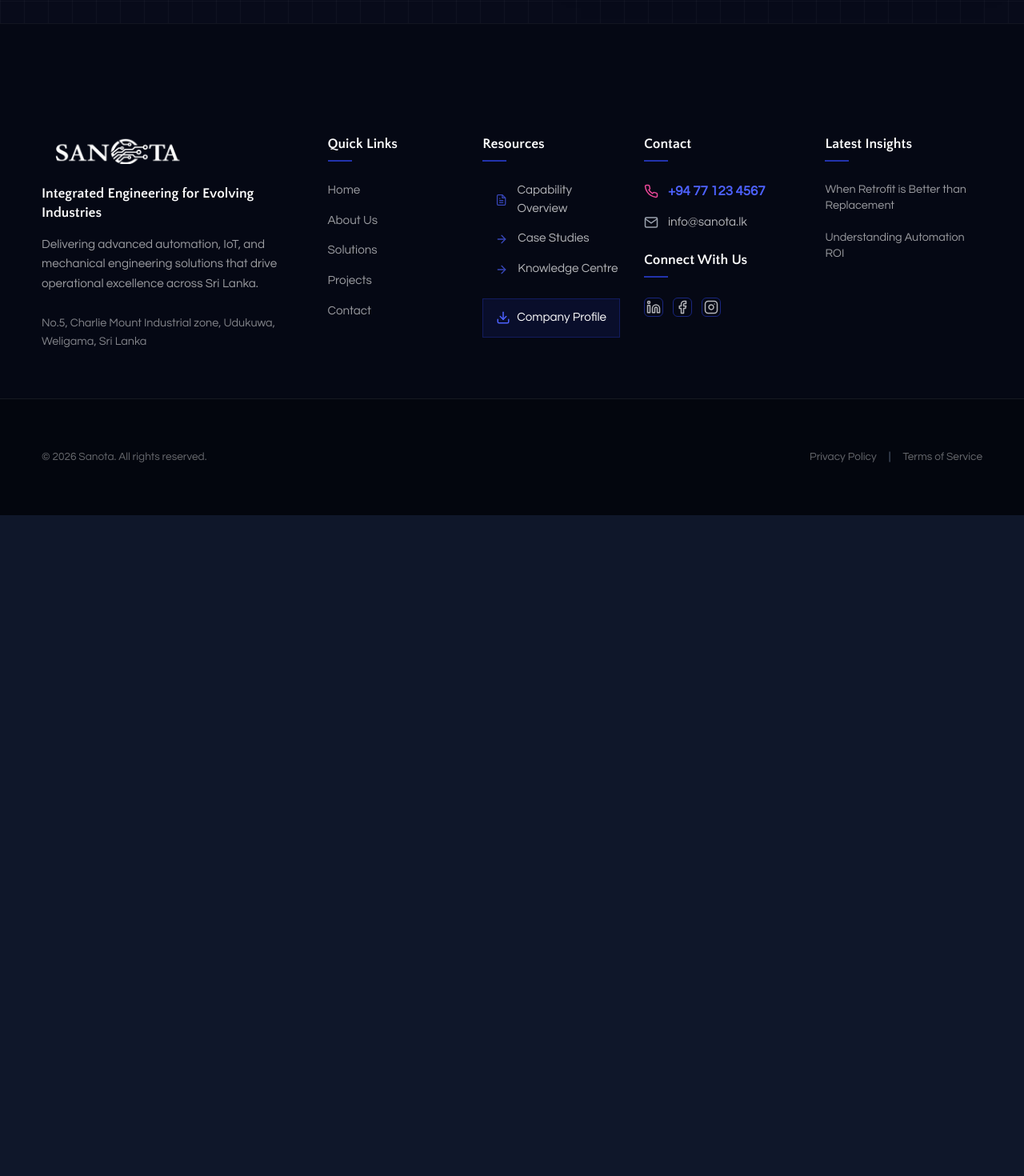
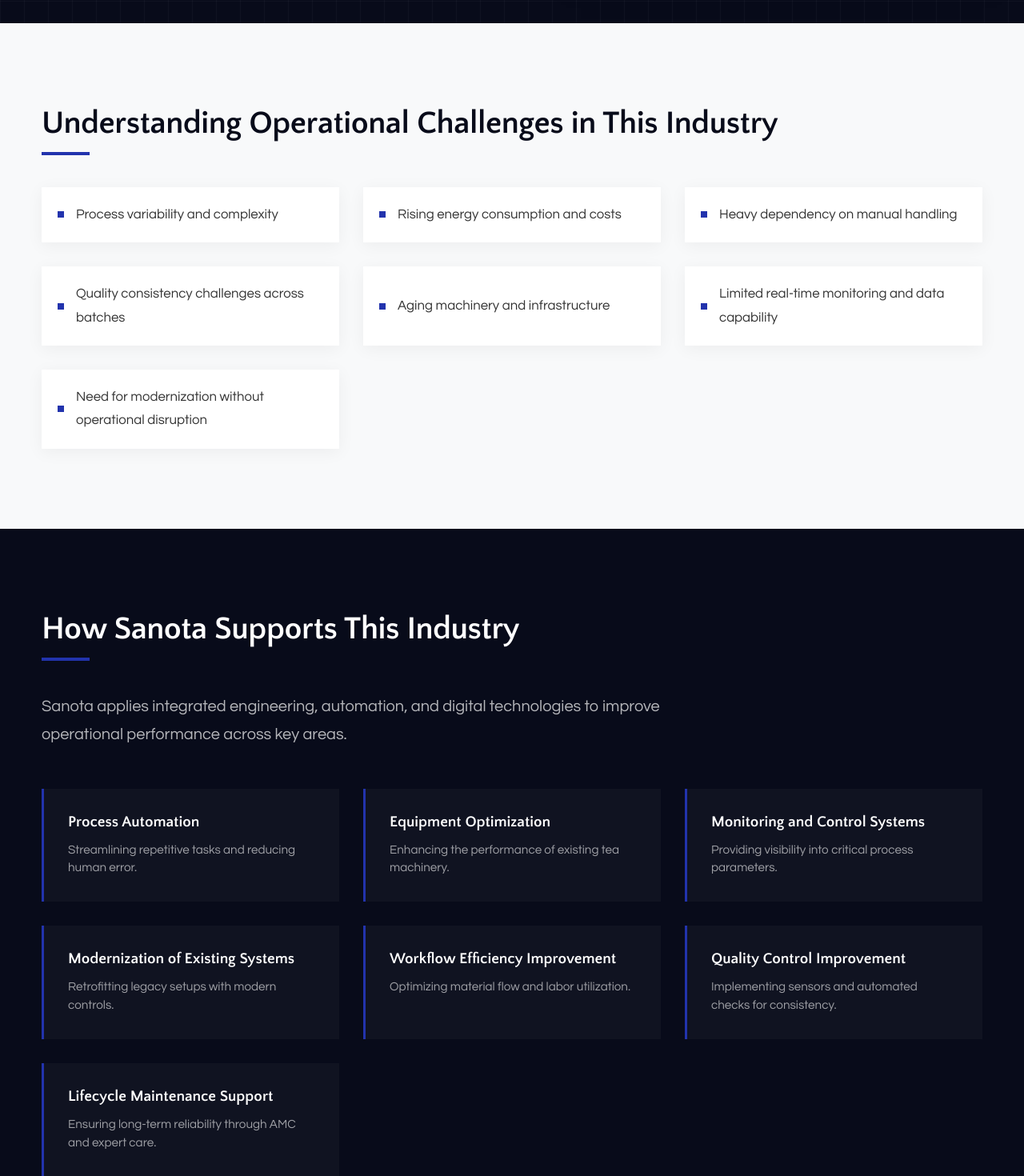
Before and after one commit to Knoweb/sanota-site, a React (Vite) app: page /industries/tea in a window 1280 px wide. Shown: the part 920-2390 px from the top of the page at 80% size. Before the commit the page ends 1564 px from the top, so only its background shows below. Built offline with nearby package versions, Linux system fonts and the light colour scheme.

Commit message:
Feat: Implement Industry Context and Support sections for Tea Industry page

```diff
--- a/src/pages/TeaIndustry/TeaIndustry.css
+++ b/src/pages/TeaIndustry/TeaIndustry.css
@@ -93,7 +93,7 @@
     font-weight: 600;
     font-size: 1.05rem;
     transition: all 0.3s ease;
-    border-radius: 0;
+    border-radius: 0 !important;
 }
 
 .tea-btn-primary:hover {
@@ -109,7 +109,7 @@
     font-weight: 600;
     font-size: 1.05rem;
     transition: all 0.3s ease;
-    border-radius: 0;
+    border-radius: 0 !important;
 }
 
 .tea-btn-secondary:hover {
@@ -216,3 +216,109 @@
         text-align: center;
     }
 }
+
+/* --- Shared Section Components --- */
+.tea-section-title {
+    font-size: 2.5rem;
+    font-weight: 700;
+    color: #080b1a;
+    margin-bottom: 40px;
+    position: relative;
+    padding-bottom: 15px;
+}
+
+.tea-section-title::after {
+    content: '';
+    position: absolute;
+    bottom: 0;
+    left: 0;
+    width: 60px;
+    height: 4px;
+    background-color: #2233AD;
+}
+
+.tea-section-title.light {
+    color: #fff;
+}
+
+/* --- Context Section --- */
+.tea-context-section {
+    padding: 100px 0;
+    background-color: #f8f9fa;
+}
+
+.tea-challenges-grid {
+    display: grid;
+    grid-template-columns: repeat(auto-fit, minmax(300px, 1fr));
+    gap: 30px;
+}
+
+.tea-challenge-item {
+    display: flex;
+    align-items: center;
+    gap: 15px;
+    background: #fff;
+    padding: 20px;
+    box-shadow: 0 4px 20px rgba(0, 0, 0, 0.05);
+    border-radius: 0;
+}
+
+.tea-challenge-dot {
+    width: 8px;
+    height: 8px;
+    background-color: #2233AD;
+    flex-shrink: 0;
+}
+
+.tea-challenge-item p {
+    font-size: 1.05rem;
+    color: #333;
+    margin: 0;
+}
+
+/* --- Support Section --- */
+.tea-support-section {
+    padding: 100px 0;
+    background-color: #080b1a;
+    color: #fff;
+}
+
+.tea-support-lead {
+    font-size: 1.25rem;
+    color: rgba(255, 255, 255, 0.7);
+    margin-bottom: 50px;
+    max-width: 800px;
+}
+
+.tea-support-grid {
+    display: grid;
+    grid-template-columns: repeat(auto-fit, minmax(280px, 1fr));
+    gap: 30px;
+}
+
+.tea-support-card {
+    background: rgba(255, 255, 255, 0.03);
+    padding: 30px;
+    border-left: 3px solid #2233AD;
+    transition: all 0.3s ease;
+    border-radius: 0;
+}
+
+.tea-support-card:hover {
+    background: rgba(255, 255, 255, 0.07);
+    transform: translateX(10px);
+}
+
+.tea-support-card-title {
+    font-size: 1.2rem;
+    font-weight: 600;
+    color: #fff;
+    margin-bottom: 12px;
+}
+
+.tea-support-card-desc {
+    font-size: 0.95rem;
+    color: rgba(255, 255, 255, 0.6);
+    line-height: 1.5;
+    margin: 0;
+}
--- a/src/pages/TeaIndustry/TeaIndustry.jsx
+++ b/src/pages/TeaIndustry/TeaIndustry.jsx
@@ -36,6 +36,61 @@
                     </div>
                 </div>
             </section>
+
+            {/* 2. INDUSTRY CONTEXT */}
+            <section className="tea-context-section">
+                <div className="container">
+                    <div className="tea-section-header">
+                        <h2 className="tea-section-title">Understanding Operational Challenges in This Industry</h2>
+                    </div>
+                    <div className="tea-challenges-grid">
+                        {[
+                            "Process variability and complexity",
+                            "Rising energy consumption and costs",
+                            "Heavy dependency on manual handling",
+                            "Quality consistency challenges across batches",
+                            "Aging machinery and infrastructure",
+                            "Limited real-time monitoring and data capability",
+                            "Need for modernization without operational disruption"
+                        ].map((challenge, index) => (
+                            <div className="tea-challenge-item" key={index}>
+                                <span className="tea-challenge-dot"></span>
+                                <p>{challenge}</p>
+                            </div>
+                        ))}
+                    </div>
+                </div>
+            </section>
+
+            {/* 3. HOW SANOTA SUPPORTS THIS INDUSTRY */}
+            <section className="tea-support-section">
+                <div className="container">
+                    <div className="tea-support-layout">
+                        <div className="tea-support-content">
+                            <h2 className="tea-section-title light">How Sanota Supports This Industry</h2>
+                            <p className="tea-support-lead">
+                                Sanota applies integrated engineering, automation, and digital technologies to improve operational performance across key areas.
+                            </p>
+                            <div className="tea-support-grid">
+                                {[
+                                    { title: "Process Automation", desc: "Streamlining repetitive tasks and reducing human error." },
+                                    { title: "Equipment Optimization", desc: "Enhancing the performance of existing tea machinery." },
+                                    { title: "Monitoring and Control Systems", desc: "Providing visibility into critical process parameters." },
+                                    { title: "Modernization of Existing Systems", desc: "Retrofitting legacy setups with modern controls." },
+                                    { title: "Workflow Efficiency Improvement", desc: "Optimizing material flow and labor utilization." },
+                                    { title: "Quality Control Improvement", desc: "Implementing sensors and automated checks for consistency." },
+                                    { title: "Lifecycle Maintenance Support", desc: "Ensuring long-term reliability through AMC and expert care." }
+                                ].map((item, index) => (
+                                    <div className="tea-support-card" key={index}>
+                                        <h3 className="tea-support-card-title">{item.title}</h3>
+                                        <p className="tea-support-card-desc">{item.desc}</p>
+                                    </div>
+                                ))}
+                            </div>
+                        </div>
+                    </div>
+                </div>
+            </section>
         </div>
     );
 };
```
